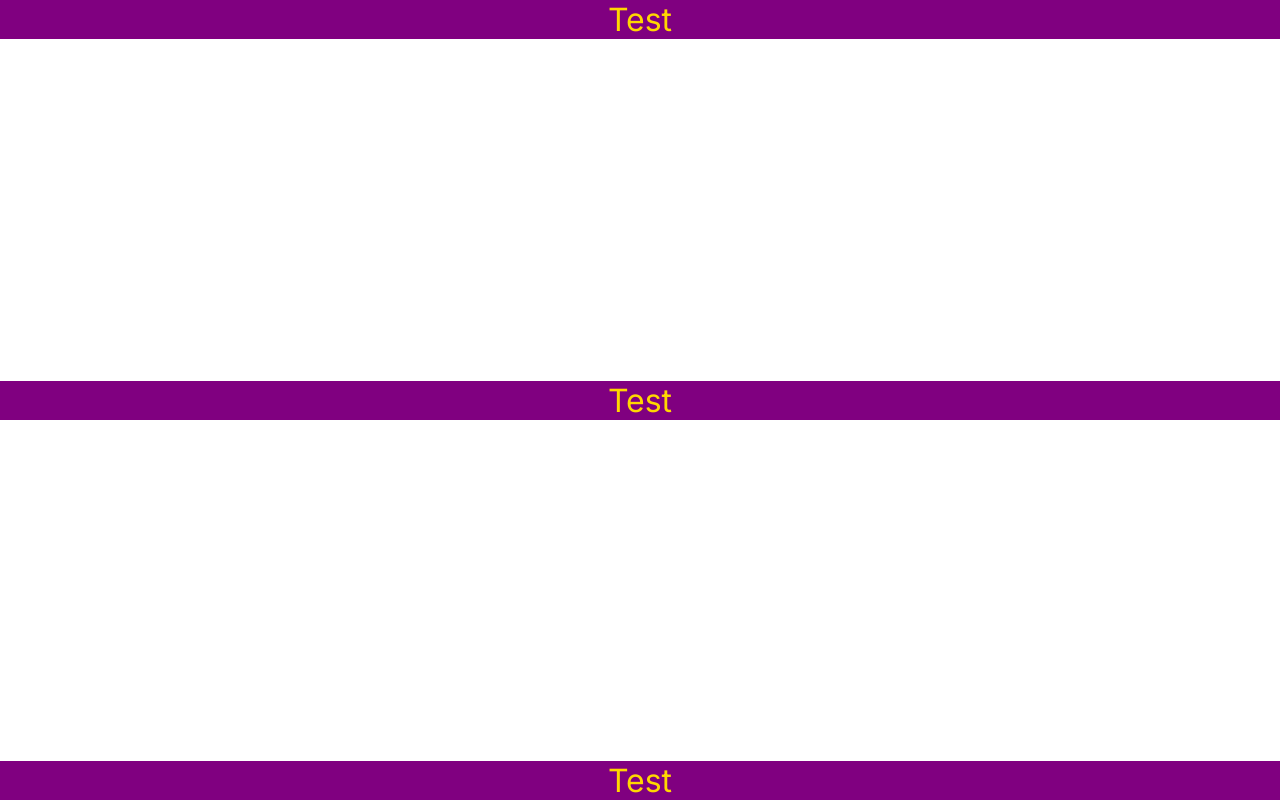
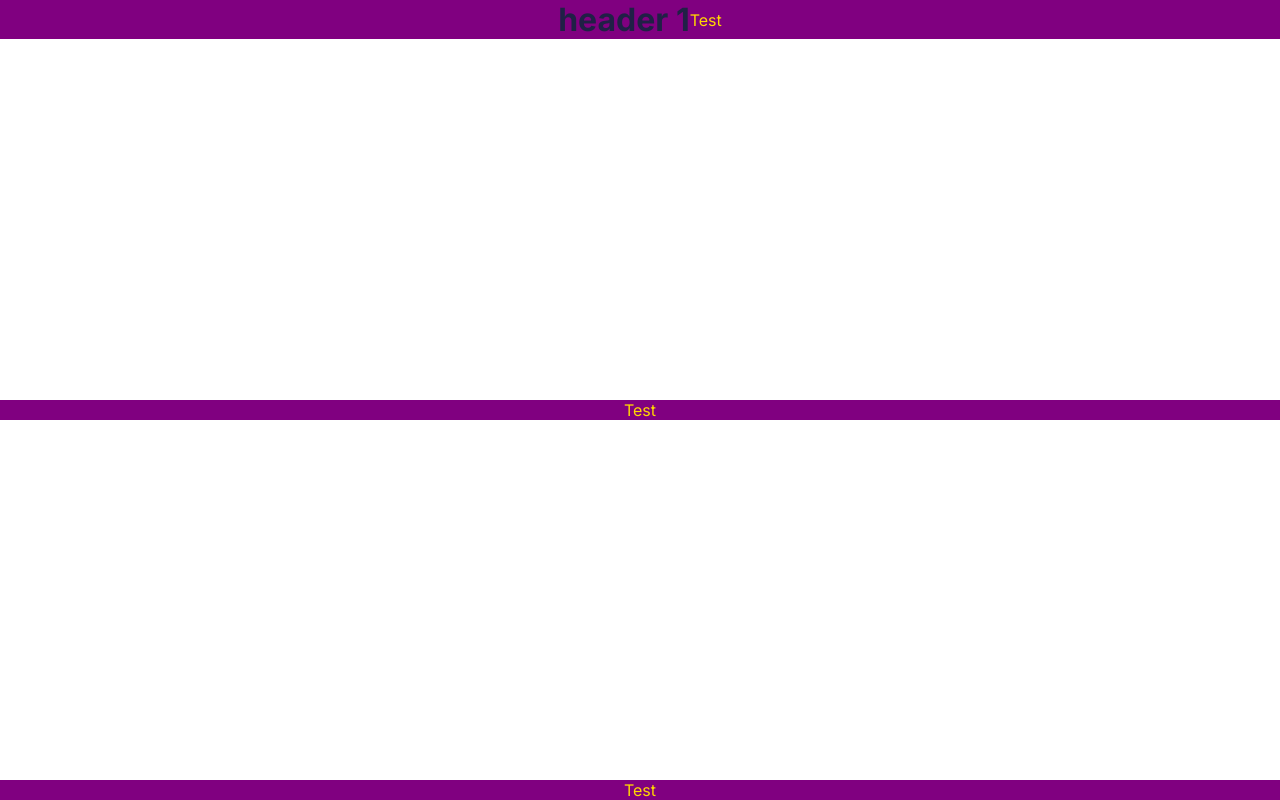
Before and after one commit to SebastianLaka/coding-bootcamp-testimonials-slider-master, a Vue app: page / in a window 1280 px wide. Built offline with nearby package versions, Linux system fonts and the light colour scheme.

Commit message:
Add basic font property as 1rem for. Add header h1 in app to check all colors and font sizes

```diff
--- a/src/App.vue
+++ b/src/App.vue
@@ -9,6 +9,7 @@
   />
   <div class="root">
     <div class="test1">
+      <h1>header 1</h1>
       <p>Test</p>
     </div>
     <div class="test1">
--- a/src/assets/scss/basic-styles/_fonts.scss
+++ b/src/assets/scss/basic-styles/_fonts.scss
@@ -1,3 +1,4 @@
+$basic-font-size: 1rem;
 $primary-font-size: 2rem;
 $font-inter: "Inter", serif;
 $font-light-weight: 300;
--- a/src/assets/scss/responsive-styles/_small-devs.scss
+++ b/src/assets/scss/responsive-styles/_small-devs.scss
@@ -9,9 +9,12 @@
       .test1 {
         width: 100%;
         background-color: $red;
+        h1{
+          color: $dark-blue-color;
+        }
         p {
-          color: $blue;
-          font-size: $primary-font-size;
+          color: $grayish-blue-color;
+          font-size: $basic-font-size;
           font-family: $font-inter;
         }
       }
```
